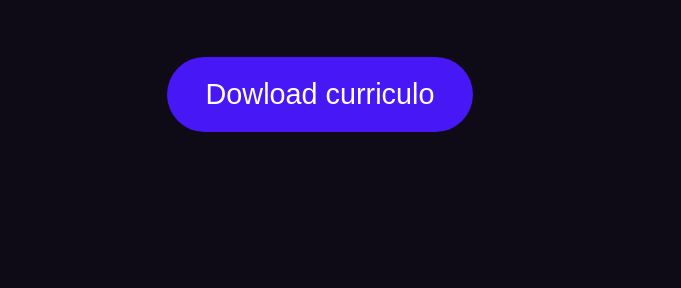
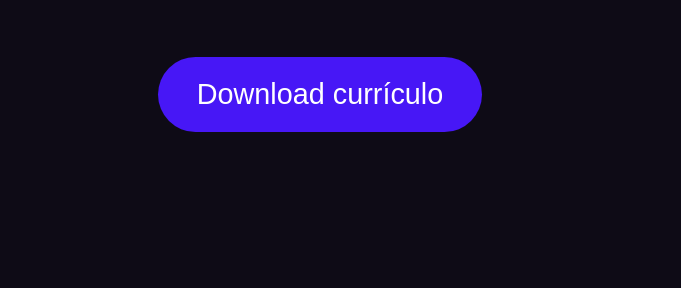
Before and after one commit to Gmedon/Portifolio, a plain HTML site: page index.html in a window 1280 px wide. Shown: the part 375-663 px from the top of the page, 0-681 px from the left. Drawn offline with Linux system fonts and the light colour scheme.

Commit message:
Update index.html

```diff
--- a/index.html
+++ b/index.html
@@ -37,7 +37,7 @@
                 <p class="line type-animation"><span>Hello World</span>, Tudo bem?!</p><br />
                 <p>Me chamo Guilherme, tenho 20 anos. Atualmente sou desenvolvedor Front-end Junior</p>
                 <button class="botao__cor__perseguida">
-                    <span>Dowload curriculo </span>
+                    <span>Download currículo </span>
                 </button>
             </div>
             <div class="lado-2-sobre">
```
